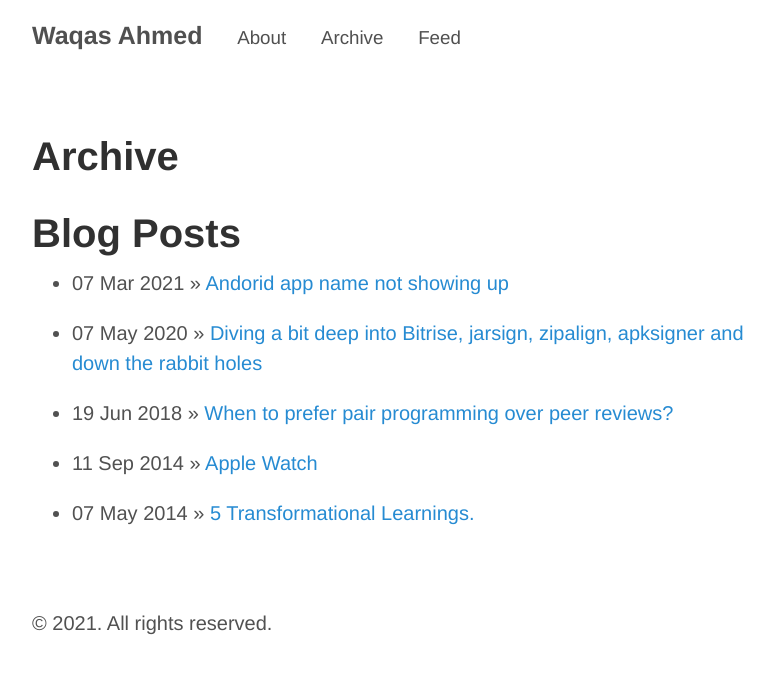
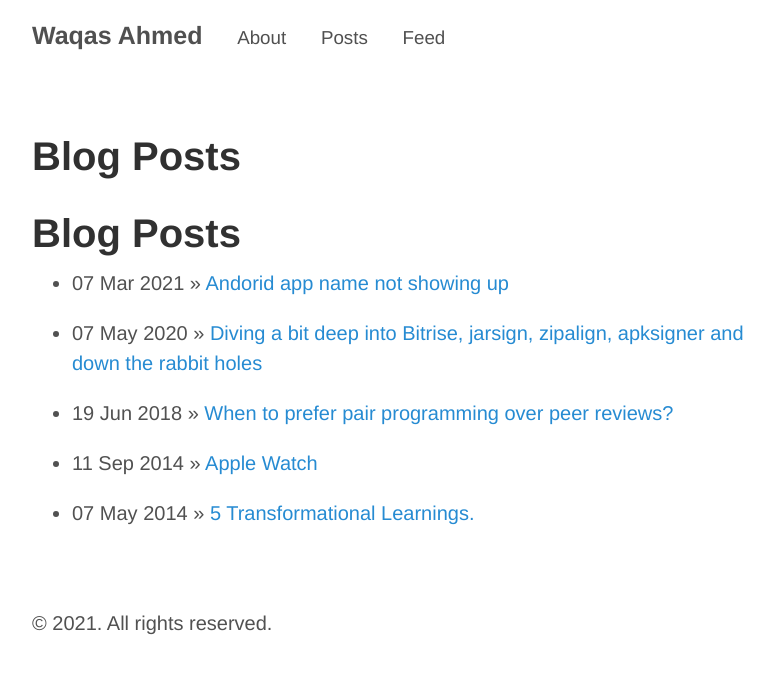
Before and after one commit to uberbinge/waah42.github.io, a Jekyll site: the page built from posts.md, in a window 1280 px wide. Shown: the top 674 px of the page, without its empty margins (248-1022 px from the left). Built offline with Jekyll 4.4.1, drawn with Linux system fonts in a browser that asks for light colours; our own code applies the rules of GitHub Pages for plain Markdown files.

Commit message:
rename archive to posts

```diff
--- a/_config.yml
+++ b/_config.yml
@@ -24,7 +24,7 @@ github:
 
 pages_list:
   About:	'/about'
-  Archive:	'/archive'
+  Posts:	'/posts'
   Feed:	'/atom.xml'
 
 # gems
--- a/archive.md
+++ b/posts.md
@@ -1,6 +1,5 @@
 ---
 layout: page
-title: Archive
 ---
 
 # Blog Posts
```
